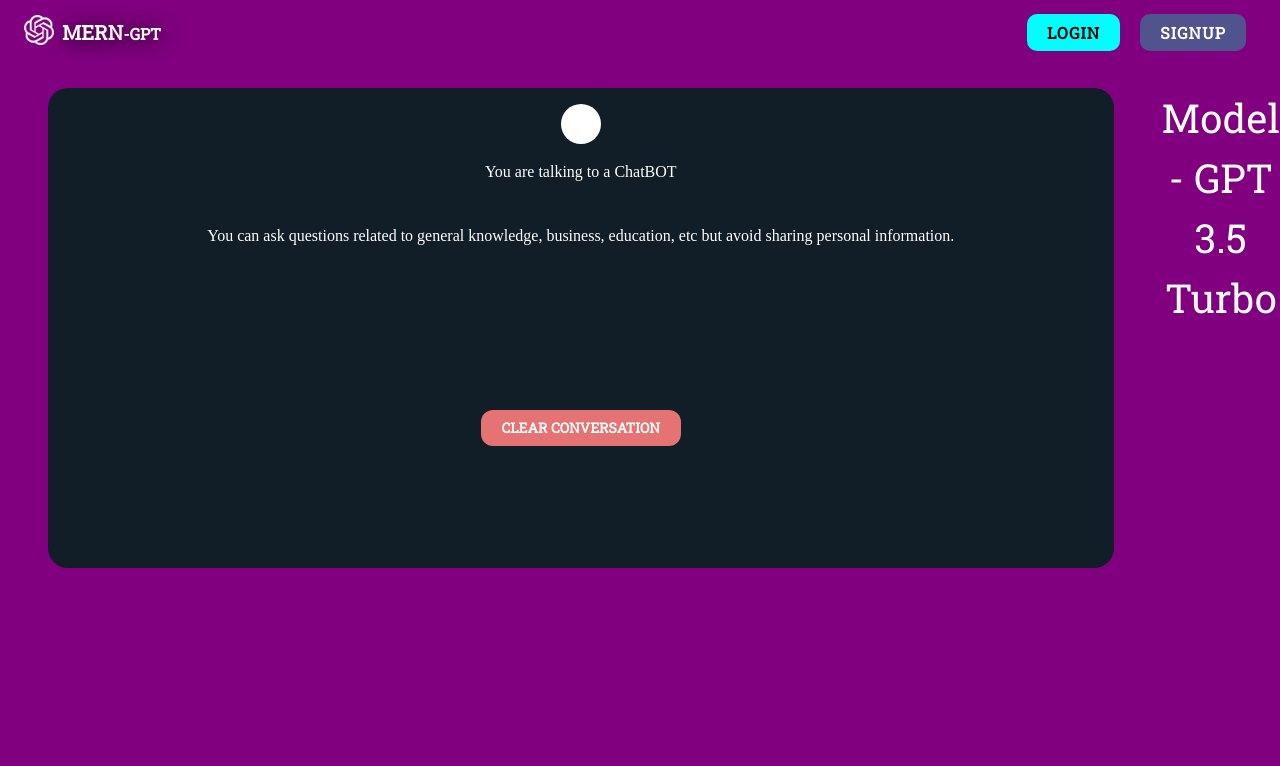
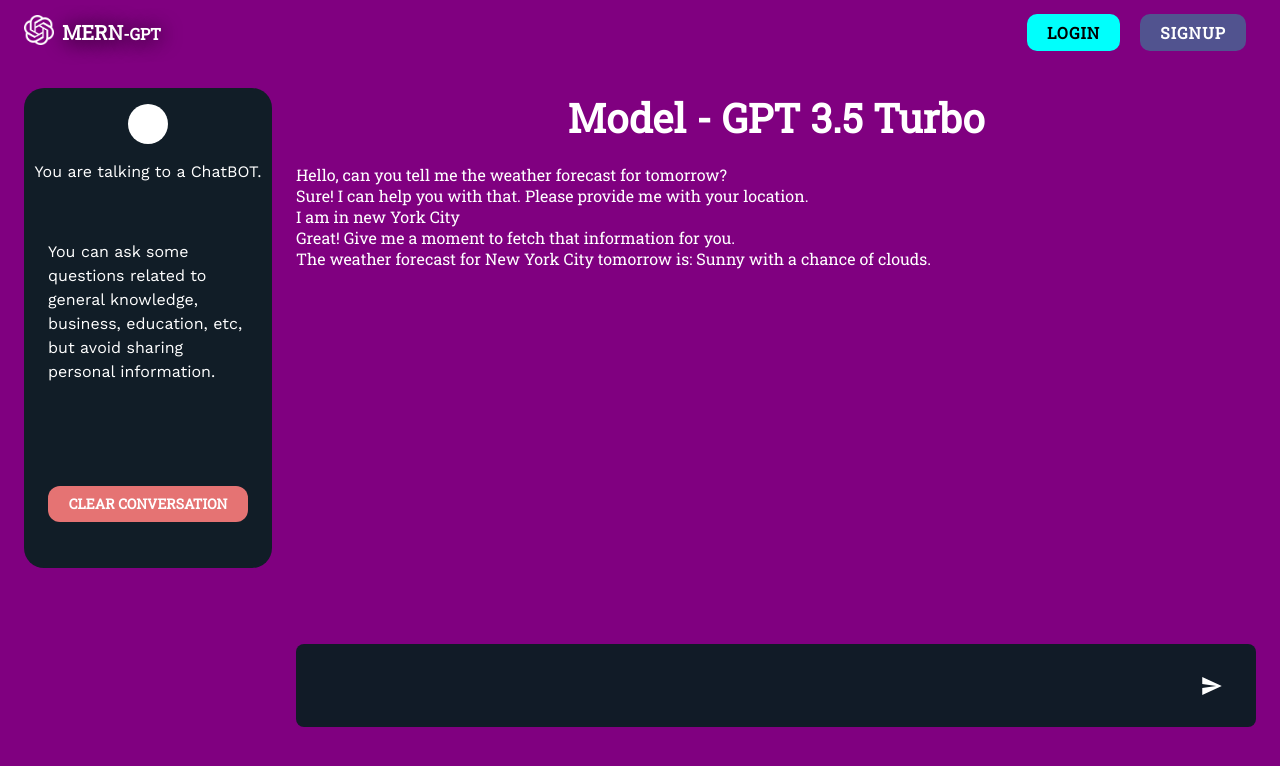
Before and after one commit to jamiepompei/MERN-AI-ChatBot, a React (Vite) app in the folder frontend/: page /chat in a window 1280 px wide. Shown: the top 766 px of the page. Built offline with nearby package versions, Linux system fonts and the light colour scheme.

Commit message:
chat and chat item, temp listof chat messages

```diff
--- a/frontend/src/pages/Chat.tsx
+++ b/frontend/src/pages/Chat.tsx
@@ -1,34 +1,148 @@
 import React from 'react';
-import  { Box, Avatar, Typography, Button } from "@mui/material"
+import  { Box, Avatar, Typography, Button, IconButton } from "@mui/material"
+import { IoMdSend } from "react-icons/io"
 import { red } from "@mui/material/colors"
 import { useAuth } from '../context/AuthContext';
+
+const chat_messages = [
+    {"role": "user", "content": "Hello, can you tell me the weather forecast for tomorrow?"},
+    {"role": "assistant", "content": "Sure! I can help you with that. Please provide me with your location."},
+    {"role": "user", "content": "I am in new York City"},
+    {"role": "assistant", "content": "Great! Give me a moment to fetch that information for you."},
+    {"role": "assistant", "content": "The weather forecast for New York City tomorrow is: Sunny with a chance of clouds."},
+]
 
 const Chat = () => {
     const auth = useAuth();
     return (
-            <Box sx={{ display: "flex", flex: 1, width: "100%", height: "100%", mt: 3, gap: 3, }}
+        <Box
+        sx={{
+          display: "flex",
+          flex: 1,
+          width: "100%",
+          height: "100%",
+          mt: 3,
+          gap: 3,
+        }}
       >
-            <Box sx={{ display: { md: "flex", xs: "none,", sm: "none" }, flex: 0.2, flexDirection: "column," }}></Box>
-            <Box sx={{ display: "flex", width: "100%", height:"60vh", bgcolor: "rgb(17,29,39)", borderRadius: 5,
+        <Box
+          sx={{
+            display: { md: "flex", xs: "none", sm: "none" },
+            flex: 0.2,
             flexDirection: "column",
-        mx: 3 }}
+          }}
         >
-            <Avatar sx={{ mx: "auto", my: 2, bgcolor: "white", color: "black", fontWeight: 700, }}>
+          <Box
+            sx={{
+              display: "flex",
+              width: "100%",
+              height: "60vh",
+              bgcolor: "rgb(17,29,39)",
+              borderRadius: 5,
+              flexDirection: "column",
+              mx: 3,
+            }}
+          >
+            <Avatar
+              sx={{
+                mx: "auto",
+                my: 2,
+                bgcolor: "white",
+                color: "black",
+                fontWeight: 700,
+              }}
+            >
               {auth?.user?.name[0]}
               {auth?.user?.name.split(" ")[1][0]}
             </Avatar>
-            <Typography sx={{ mx: 'auto', fontFamily: "work-sans",  }}>You are talking to a ChatBOT</Typography>
-            <Typography sx={{ mx: 'auto', fontFamily: "work-sans", my: 2, p: 3,  }}>You can ask questions related to general knowledge, business, education, etc but avoid sharing personal information.
+            <Typography sx={{ mx: "auto", fontFamily: "work sans" }}>
+              You are talking to a ChatBOT.
             </Typography>
-            <Button sx={{ width: "200px", my: "auto", color: "white", fontWeight: 700, borderRadius: 3, mx: "auto", bgcolor: red[300], ":hover": {
+            <Typography sx={{ mx: "auto", fontFamily: "work sans", my: 4, p: 3 }}>
+              You can ask some questions related to general knowledge, business,
+              education, etc, but avoid sharing personal information.
+            </Typography>
+            <Button
+
+              sx={{
+                width: "200px",
+                my: "auto",
+                color: "white",
+                fontWeight: "700",
+                borderRadius: 3,
+                mx: "auto",
+                bgcolor: red[300],
+                ":hover": {
                   bgcolor: red.A400,
-            }  }}>Clear Conversation
+                },
+              }}
+            >
+              Clear Conversation
             </Button>
           </Box>
-        <Box sx={{ display: "flex", flex: { md: 0.8, xs: 1, sm: 1 } }}>
-            <Typography sx={{ textAlign: "center", fontSize: "40px", color: "white", mb: 2 }}>
+        </Box>
+        <Box
+          sx={{
+            display: "flex",
+            flex: { md: 0.8, xs: 1, sm: 1 },
+            flexDirection: "column",
+            px: 3,
+          }}
+        >
+          <Typography
+            sx={{
+              fontSize: "40px",
+              color: "white",
+              mb: 2,
+              mx: "auto",
+              fontWeight: "600",
+            }}
+          >
             Model - GPT 3.5 Turbo
           </Typography>
+          <Box
+            sx={{
+              width: "100%",
+              height: "60vh",
+              borderRadius: 3,
+              mx: "auto",
+              display: "flex",
+              flexDirection: "column",
+              overflow: "scroll",
+              overflowX: "hidden",
+              overflowY: "auto",
+              scrollBehavior: "smooth",
+            }}
+          >
+            {chat_messages.map((chat) => <div>{ chat.content }</div>)}
+          </Box>
+          <div
+            style={{
+              width: "100%",
+              borderRadius: 8,
+              backgroundColor: "rgb(17,27,39)",
+              display: "flex",
+              margin: "auto",
+            }}
+          >
+            {" "}
+            <input
+
+              type="text"
+              style={{
+                width: "100%",
+                backgroundColor: "transparent",
+                padding: "30px",
+                border: "none",
+                outline: "none",
+                color: "white",
+                fontSize: "20px",
+              }}
+            />
+            <IconButton sx={{ color: "white", mx: 1, padding: 3 }}>
+              <IoMdSend />
+            </IconButton>
+          </div>
         </Box>
       </Box>
     );
```
Also changed, not shown: frontend/src/components/chat/ChatItem.tsx (added, +35 -0 lines). Lines whose indentation alone changed are shown as unchanged.
